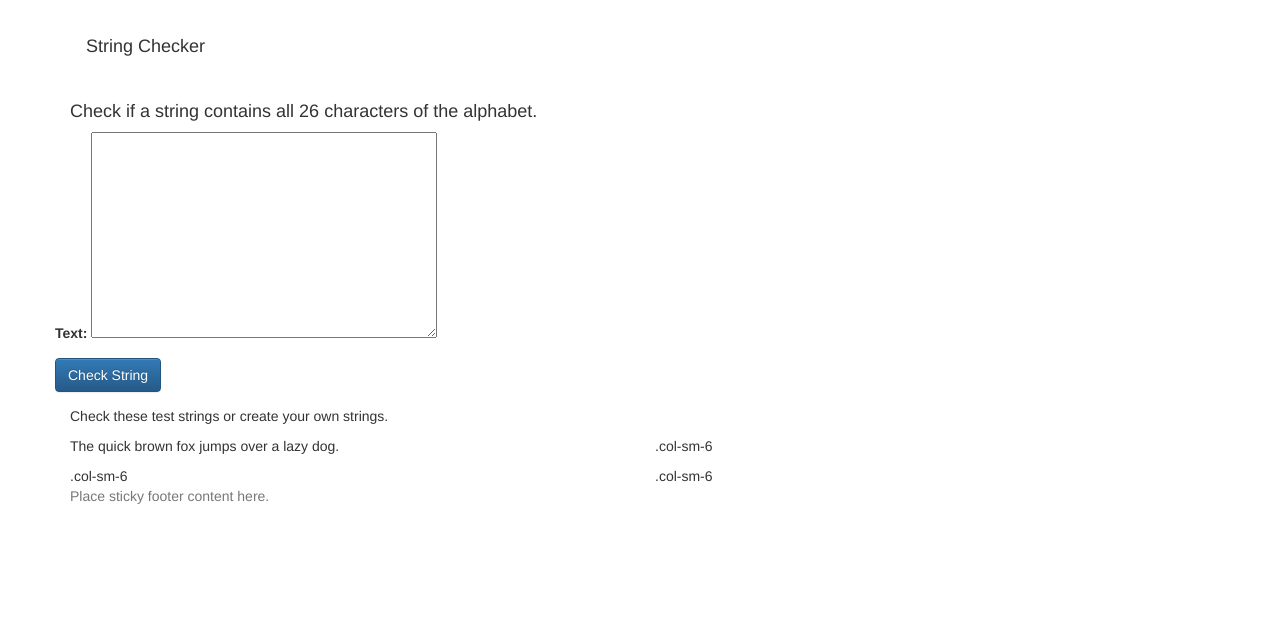
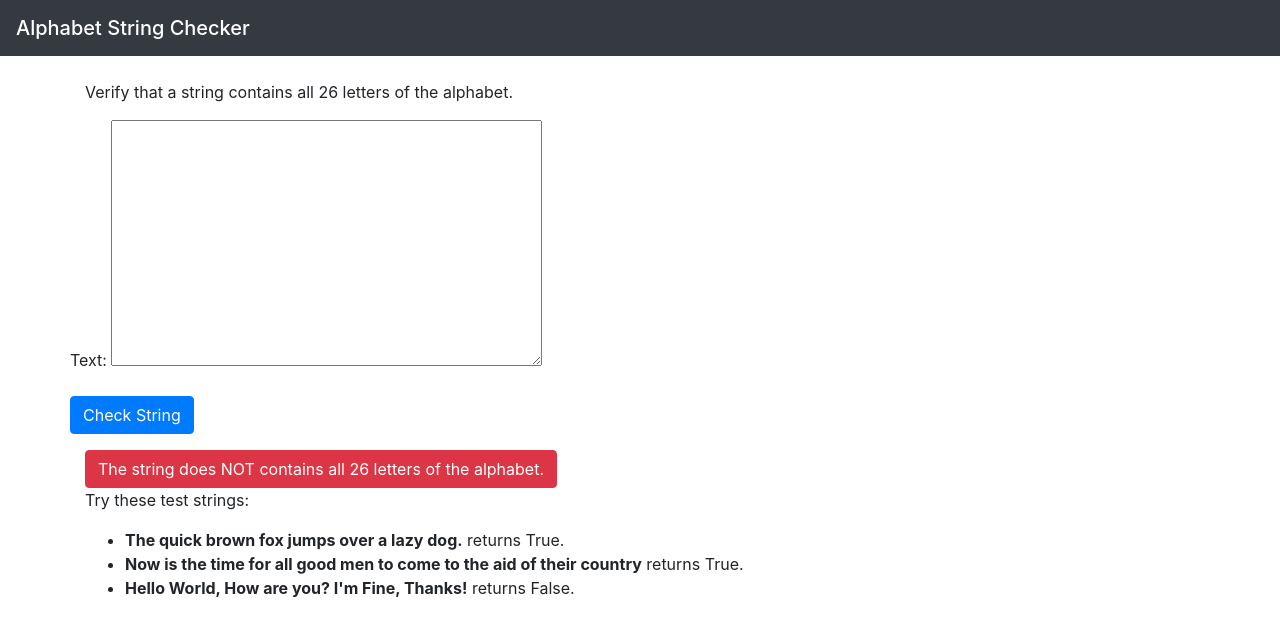
Before and after one commit to carolFrohlich/string_checker, a Django app: page / in a window 1280 px wide. Shown: the top 636 px of the page. Run offline with Django 3.2, Linux system fonts and the light colour scheme; some libraries are stand-ins or nearby versions.

Commit message:
bootstrap working

```diff
--- a/webapp/templates/home.html
+++ b/webapp/templates/home.html
@@ -1,40 +1,61 @@
 {% load widget_tweaks %}
 
-<link rel="stylesheet" href="//maxcdn.bootstrapcdn.com/bootstrap/3.2.0/css/bootstrap.min.css">
-<link rel="stylesheet" href="//maxcdn.bootstrapcdn.com/bootstrap/3.2.0/css/bootstrap-theme.min.css">
-<link rel="stylesheet" type="text/css" href="templates/style.css">
+<html>
+  <head>
+    <meta charset='utf-8'>
+    <meta http-equiv="X-UA-Compatible" content="chrome=1">
+
+
+	<script src="https://code.jquery.com/jquery-3.3.1.slim.min.js"></script>
+	<script src="https://cdnjs.cloudflare.com/ajax/libs/popper.js/1.14.3/umd/popper.min.js"></script>
+	<script src="https://stackpath.bootstrapcdn.com/bootstrap/4.1.1/js/bootstrap.min.js"></script>
+	<link rel="stylesheet" href="https://stackpath.bootstrapcdn.com/bootstrap/4.1.1/css/bootstrap.min.css">
+
+    <title>Alpha String Checker</title>
+
+  </head>
+
+  <body>
+
+	<nav class="navbar navbar-dark bg-dark">
+		<span class="navbar-brand mb-0 h1">Alphabet String Checker</span>
+		<!-- <span class="navbar-brand mb-0 h1">String Checker</span> -->
+	</nav>
 
 	<div class="container">
-	<nav class="navbar navbar-dark">
-  <span class="navbar-brand mb-0 h1">String Checker</span>
-</nav>
 
-	<h4>Check if a string contains all 26 characters of the alphabet.</h4>
+		<br>
+		<p>Verify that a string contains all 26 letters of the alphabet.</p>
 
 		<div class="row">
 			<form method="post" >{% csrf_token %}
-	    {{ form.as_p  }}
+		    {{ form.as_p }}
 		    <input type="submit" value="Check String" class="btn btn-primary" />
 			</form>
 		</div>
-{{  answer }}
+
+	{% if answer %}
+	  <button type="button" class="btn btn-success">The string contains all 26 letters of the alphabet</button>
+	{% else %}
+	  <button type="button" class="btn btn-danger">The string does NOT contains all 26 letters of the alphabet.</button>
+	{% endif %}
 
 
-	<p>Check these test strings or create your own strings.</p>
 
-	<div class="row">
-  		<div class="col-sm-6"><p>The quick brown fox jumps over a lazy dog.</p></div>
-  		<div class="col-sm-6">.col-sm-6</div>
+		<p>Try these test strings:</p>
+
+		<ul>
+			<li> <b>The quick brown fox jumps over a lazy dog.</b> returns True. </li>
+			<li> <b>Now is the time for all good men to come to the aid of their country</b> returns True. </li>
+			<li> <b>Hello World, How are you? I'm Fine, Thanks!</b> returns False. </li>
+		</ul>
+
+
+
+<!--     <footer class="footer bg-dark">
+      <div class="container">
+        <span class="text-white">© 2018 Caroline Seligman Froehlich, all rights reserved </span>
       </div>
-		<div class="row">
-  		<div class="col-sm-6">.col-sm-6</div>
-  		<div class="col-sm-6">.col-sm-6</div>
-	</div>
+    </footer> -->
 
-</div>
-
-    <footer class="footer">
-      <div class="container">
-        <span class="text-muted">Place sticky footer content here.</span>
-      </div>
-    </footer>
+</body>
```
Lines whose indentation alone changed are shown as unchanged.
